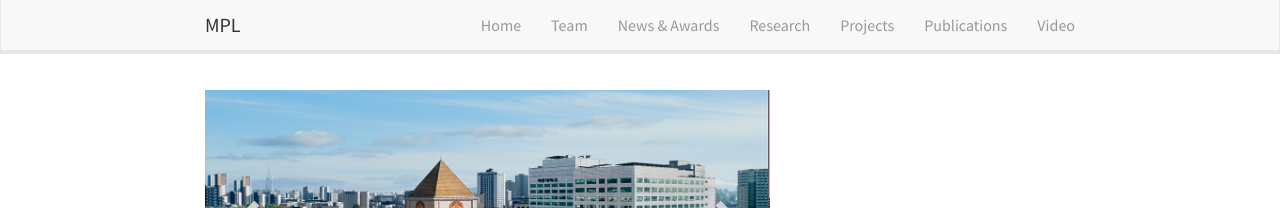
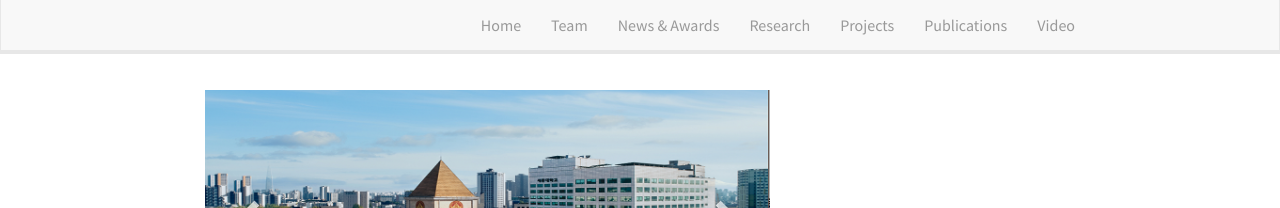
Before and after one commit to MPLRayman/webtest2, a Jekyll site: the page built from _pages/home.md, in a window 1280 px wide. Shown: the top 208 px of the page. Built offline with Jekyll 4.4.1, drawn with Linux system fonts in a browser that asks for light colours; nearby versions of some CDN libraries.

Commit message:
Update header.html

```diff
--- a/_includes/header.html
+++ b/_includes/header.html
@@ -8,7 +8,8 @@
 		<span class="icon-bar"></span>
 	  </button>
 
-    <a class="navbar-brand" href="{{ site.url }}{{ site.baseurl }}/">{{ site.title }}</a>
+	  <!-- <a class="navbar-brand" href="{{ site.url }}{{ site.baseurl }}/">{{ site.title }}</a> -->
+	  <a class="navbar-brand" href="{{ site.url }}{{ site.baseurl }}"> </a>
 	</div>
 	<div class="collapse navbar-collapse" id="navbar-collapse-1">
 	  <ul class="nav navbar-nav navbar-right">
```
